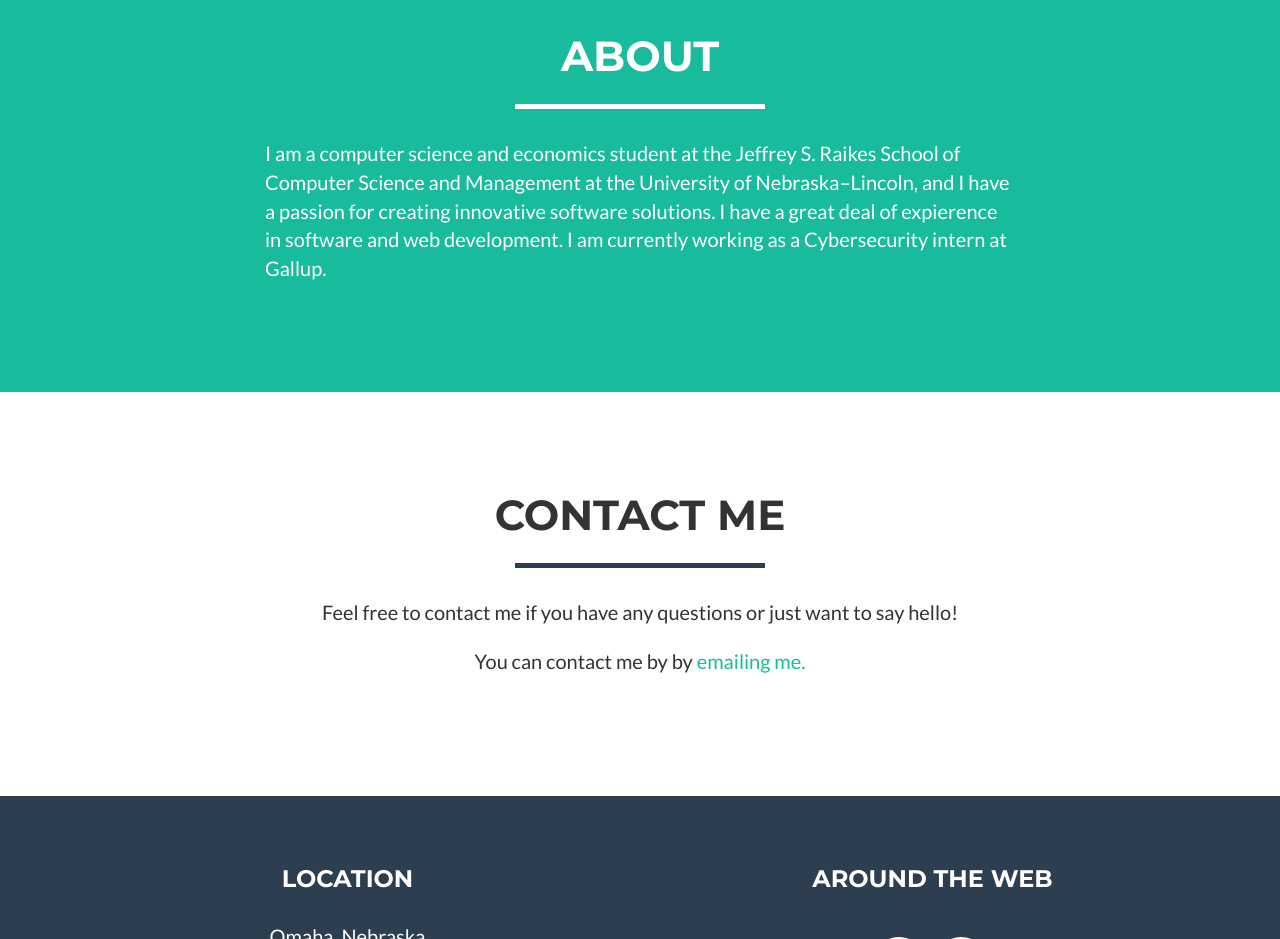
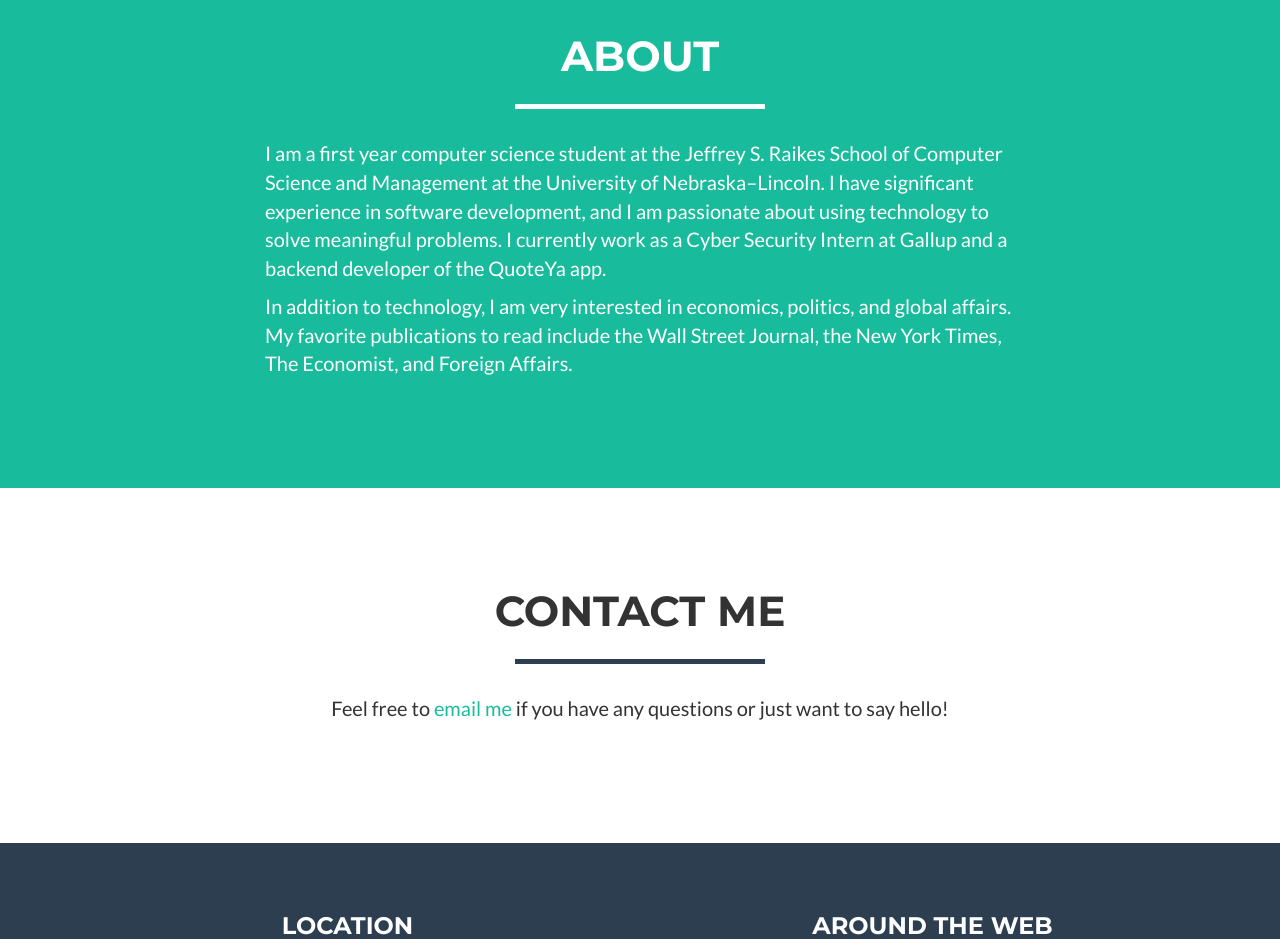
Before and after one commit to benwingerter/personal-website, a plain HTML site: page index.html in a window 1280 px wide. Shown: the part 1480-2419 px from the top of the page. Drawn offline with nearby package versions, Linux system fonts and the light colour scheme.

Commit message:
revised description

```diff
--- a/index.html
+++ b/index.html
@@ -60,9 +60,6 @@
                     <li class="page-scroll">
                         <a href="#contact">Contact</a>
                     </li>
-                    <!--<li class="page-scroll">
-                        <a href="/blog">Blog</a>
-                    </li>-->
                 </ul>
             </div>
             <!-- /.navbar-collapse -->
@@ -134,17 +131,18 @@
             <div class="row">
                 <div class="col-lg-8 col-lg-offset-2">
                     <p>
-                        I am a computer science and economics student at the Jeffrey S. Raikes School of Computer Science and Management at the University of Nebraska–Lincoln, and I have a passion for creating innovative software solutions. I have a great deal of expierence in software and web development. I am currently working as a Cybersecurity intern at Gallup.
+                        I am a first year computer science student at the Jeffrey S. Raikes School of Computer Science and Management
+                        at the University of Nebraska–Lincoln.
+                        I have significant experience in software development, and I am passionate about using technology to solve meaningful problems.
+                        I currently work as a Cyber Security Intern at Gallup and a backend developer of the QuoteYa app.
                     </p>
                 </div>
-                <!--<div class="col-lg-4">
-                    <p>In addition to technology, I am very interested in economics, politics, and global affairs, and I am a daily reader of the Wall Street Jounral.</p>
-                </div>-->
-                <!--<div class="col-lg-8 col-lg-offset-2 text-center">
-                    <a href="#" class="btn btn-lg btn-outline">
-                        <i class="fa fa-download"></i> Download Theme
-                    </a>
-                </div>-->
+                <div class="col-lg-8 col-lg-offset-2">
+                    <p>
+                        In addition to technology, I am very interested in economics, politics, and global affairs.
+                        My favorite publications to read include the Wall Street Journal, the New York Times, The Economist, and Foreign Affairs.
+                    </p>
+                </div>
             </div>
         </div>
     </section>
@@ -180,51 +178,7 @@
                     </div>
                 </div>
                 <div id="formContainer" class="col-lg-8 col-lg-offset-2">
-                    <p class="contactText">Feel free to contact me if you have any questions or just want to say hello!</p>
-                    <p class="contactText">You can contact me by by <a href="mailto:benwingerter01@gmail.com">emailing me.</a></p>
-                    <!-- To configure the contact form email address, go to mail/contact_me.php and update the email address in the PHP file on line 19. -->
-                    <!-- The form should work on most web servers, but if the form is not working you may need to configure your web server differently. -->
-                    <!--<form name="sentMessage" id="contactForm" novalidate>
-
-                        <div class="row control-group">
-                            <p id="errorMessage">Oops. An unexpected error occured</p>
-                        </div>
-                        <div class="row control-group">
-                            <div class="form-group col-xs-12 floating-label-form-group controls">
-                                <label for="name">Name</label>
-                                <input type="text" class="form-control" placeholder="Name*" id="name" required data-validation-required-message="Please enter your name.">
-                                <p class="help-block text-danger"></p>
-                            </div>
-                        </div>
-                        <div class="row control-group">
-                            <div class="form-group col-xs-12 floating-label-form-group controls">
-                                <label for="email">Email Address</label>
-                                <input type="email" class="form-control" placeholder="Email Address*" id="email" required data-validation-required-message="Please enter your email address.">
-                                <p class="help-block text-danger"></p>
-                            </div>
-                        </div>
-                        <div class="row control-group">
-                            <div class="form-group col-xs-12 floating-label-form-group controls">
-                                <label for="phone">Phone Number</label>
-                                <input type="tel" class="form-control" placeholder="Phone Number" id="phone" data-validation-required-message="Please enter your phone number.">
-                                <p class="help-block text-danger"></p>
-                            </div>
-                        </div>
-                        <div class="row control-group">
-                            <div class="form-group col-xs-12 floating-label-form-group controls">
-                                <label for="message">Message</label>
-                                <textarea rows="5" class="form-control" placeholder="Message*" id="message" required data-validation-required-message="Please enter a message."></textarea>
-                                <p class="help-block text-danger"></p>
-                            </div>
-                        </div>
-                        <br>
-                        <div id="success"></div>
-                        <div class="row">
-                            <div class="form-group col-xs-12">
-                                <button type="submit" class="btn btn-success btn-lg">Send</button>
-                            </div>
-                        </div>
-                    </form>-->
+                    <p class="contactText">Feel free to <a target="_blank" href="mailto:bwingerter@huskers.unl.edu">email me</a> if you have any questions or just want to say hello!</p>
                 </div>
             </div>
         </div>
@@ -245,12 +199,6 @@
                             <li>
                                 <a href="https://www.linkedin.com/in/benwingerter/" class="btn-social btn-outline"><span class="sr-only">Linked In</span><i class="fa fa-fw fa-linkedin"></i></a>
                             </li>
-                            <!--<li>
-                                <a href="" class="btn-social btn-outline"><span class="sr-only">Facebook</span><i class="fa fa-fw fa-facebook"></i></a>
-                            </li>-->
-                            <!--<li>
-                                <a href="" class="btn-social btn-outline"><span class="sr-only">Twitter</span><i class="fa fa-fw fa-twitter"></i></a>
-                            </li>-->
                             <li>
                                 <a href="https://github.com/Athletesrun" class="btn-social btn-outline"><span class="sr-only">Github</span><i class="fa fa-fw fa-github"></i></a>
                             </li>
```
